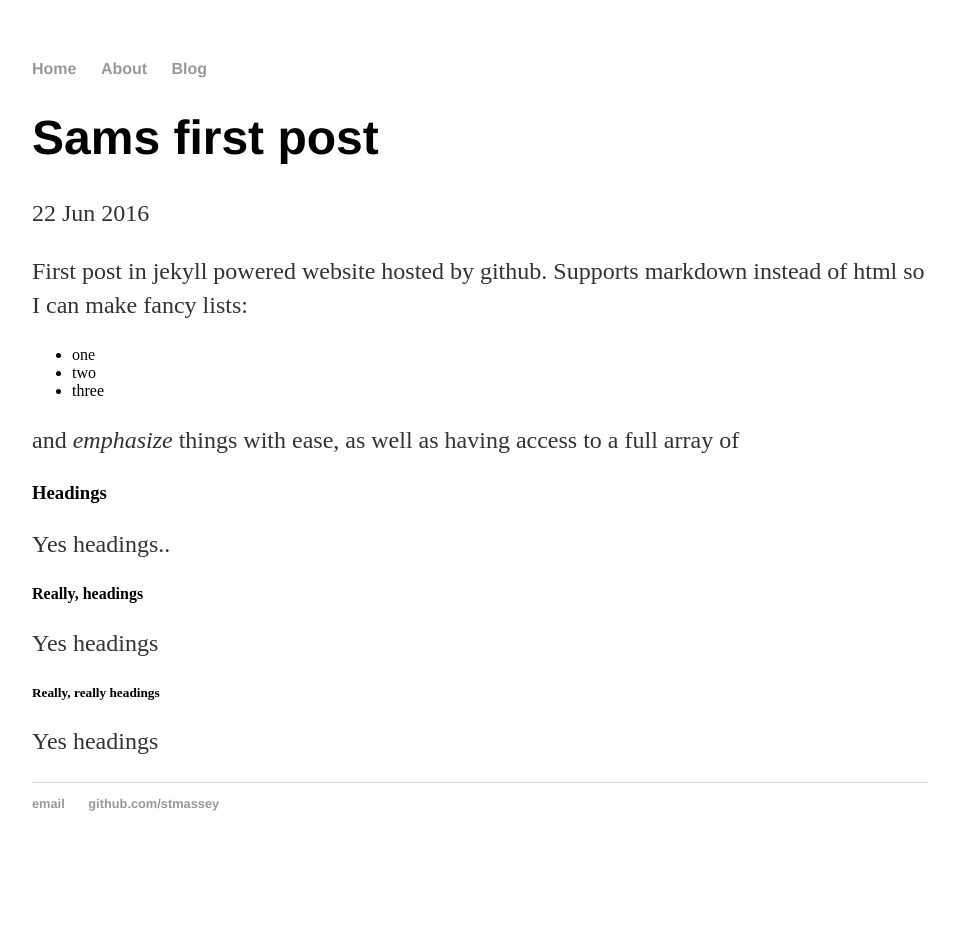
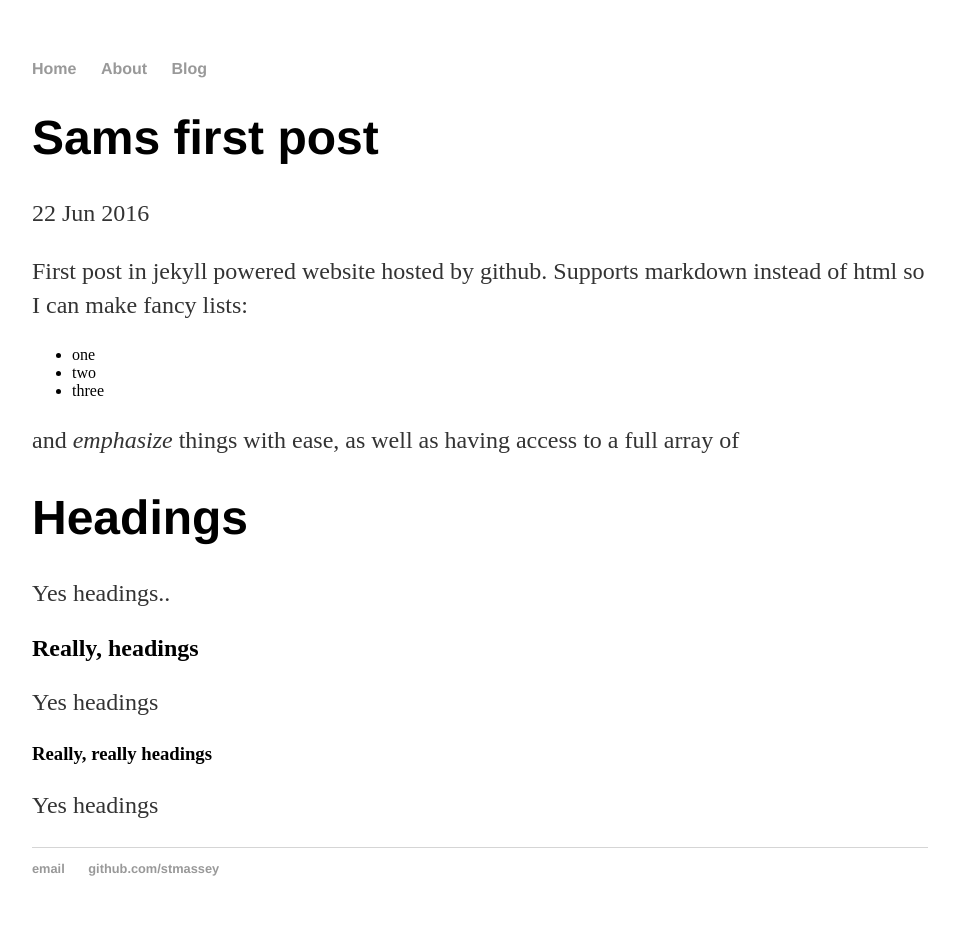
Before and after one commit to stmassey/stmassey.github.io, a Jekyll site: the page built from _posts/2016-06-22-The-first-post.md, in a window 1280 px wide. Shown: the whole page, without its empty margins (160-1115 px from the left). Built offline with Jekyll 4.4.1, drawn with Linux system fonts in a browser that asks for light colours; before the commit the page ends 900 px from its top, so only the background shows below that.

```diff
--- a/_posts/2016-06-22-The-first-post.md
+++ b/_posts/2016-06-22-The-first-post.md
@@ -5,15 +5,15 @@ date: 2016-06-22
 ---
 
 First post in jekyll powered website hosted by github. Supports markdown instead of html so I can make fancy lists:
-  * one
-  * two
-  * three
+ * one
+ * two
+ * three
 
 and *emphasize* things with ease, as well as having access to a full array of
 
-### Headings
+# Headings
 Yes headings..
-#### Really, headings
+## Really, headings
 Yes headings
-##### Really, really headings
+### Really, really headings
 Yes headings
```
